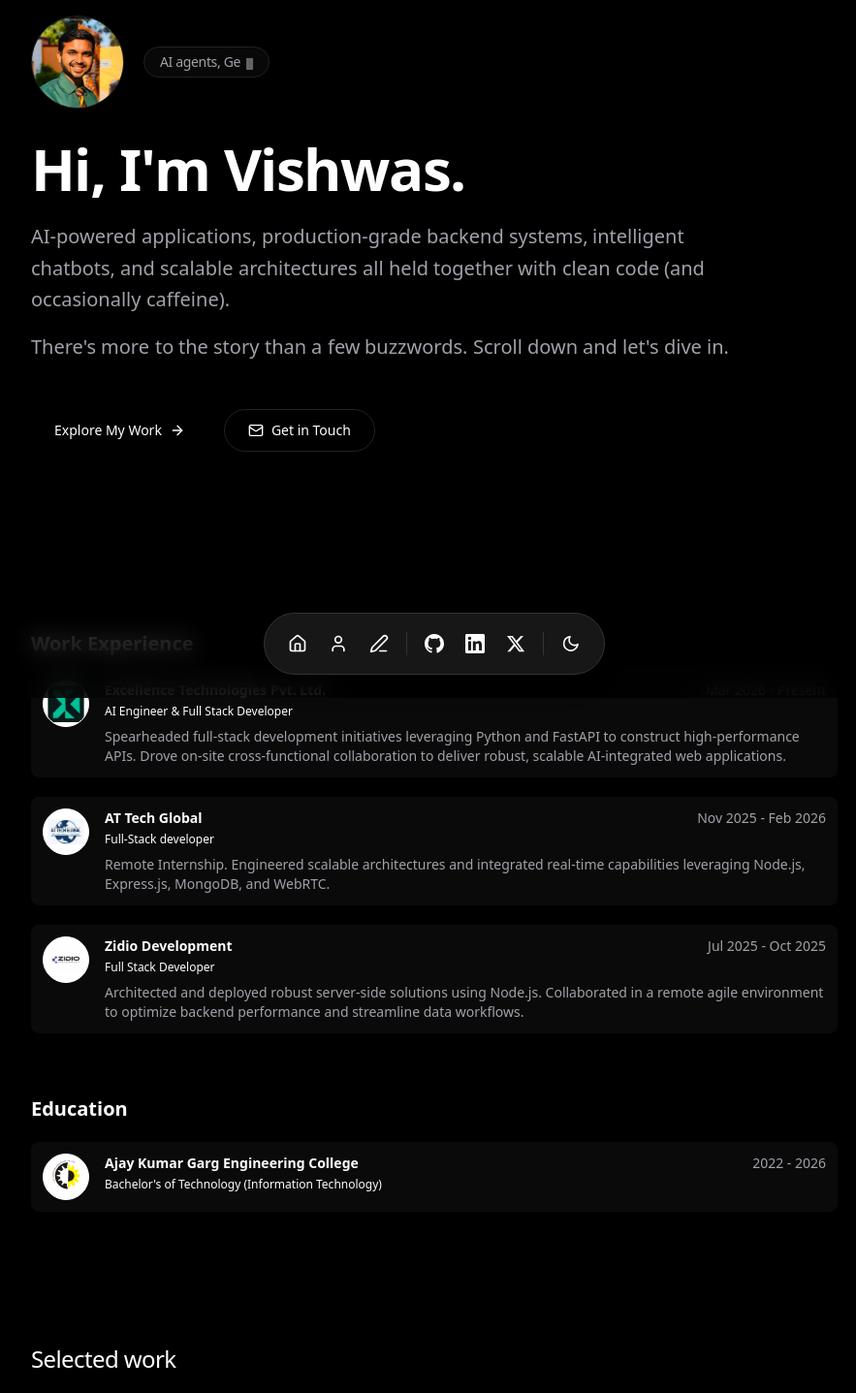
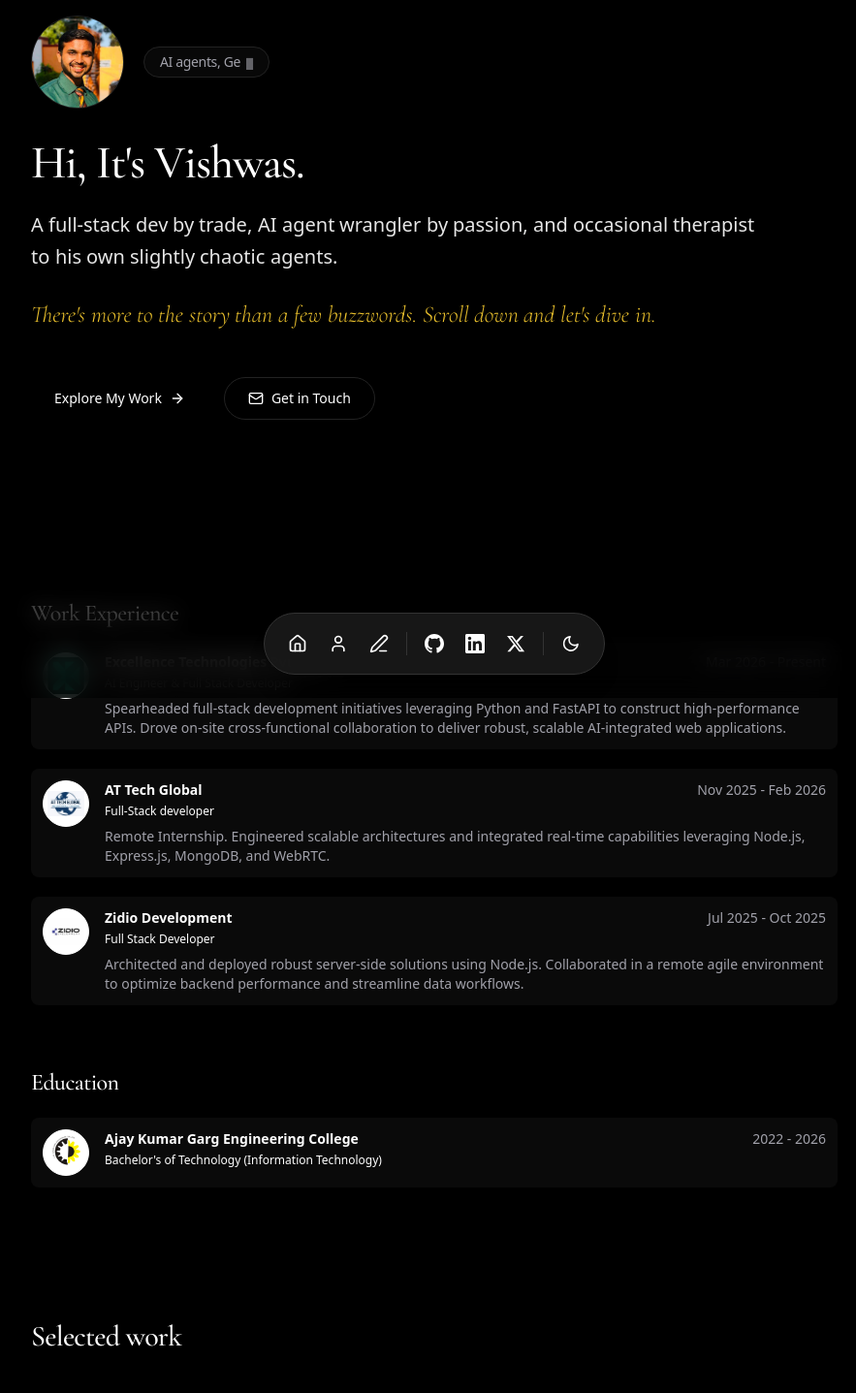
Before and after one commit to vishwas-11/vishwas-charan-portfolio, a Next.js app: page / in a window 1280 px wide. Shown: the part 80-1517 px from the top of the page at 97% size, without its empty margins (192-1075 px from the left). Built offline with nearby package versions, Linux system fonts and the light colour scheme; no server answers.

Commit message:
updated hero section and added about page

```diff
--- /dev/null
+++ b/src/app/about/page.tsx
@@ -0,0 +1,44 @@
+import SplitText from "@/components/ui/SplitText";
+import BlurText from "@/components/ui/BlurText";
+
+export const metadata = {
+  title: "About | Vishwas - Portfolio",
+  description: "Learn more about Vishwas, a full-stack developer and AI engineer.",
+};
+
+export default function AboutPage() {
+  return (
+    <div className="flex flex-col pb-20">
+      <section className="w-full max-w-4xl mx-auto px-4 py-32 md:px-8 space-y-10 relative min-h-[60vh]">
+        {/* Subtle ambient background glow */}
+        <div className="absolute top-20 left-10 -z-10 h-64 w-64 rounded-full bg-primary/5 blur-[100px] pointer-events-none" />
+
+        <div className="flex flex-col gap-8">
+          <SplitText
+            text="About Me"
+            className="font-heading text-4xl md:text-6xl font-medium tracking-tight text-foreground"
+            delay={50}
+            duration={0.8}
+            ease="power3.out"
+            splitType="chars"
+            from={{ opacity: 0, y: 30, rotationX: -90 }}
+            to={{ opacity: 1, y: 0, rotationX: 0 }}
+            threshold={0.1}
+            tag="h1"
+            textAlign="left"
+          />
+
+          <div className="flex flex-col gap-6 max-w-3xl mt-4">
+            <BlurText
+              text="I am a full-stack developer and AI engineer with a deep passion for building intelligent applications and robust backend systems. My work bridges the gap between complex engineering and elegant, user-centric design. Whether I'm wrangling sophisticated GenAI agents, architecting scalable infrastructure in Python and Node.js, or refining front-end experiences, my goal is always to write clean code that delivers real impact."
+              className="text-foreground/90 text-lg sm:text-xl leading-relaxed font-light"
+              delay={20}
+              animateBy="words"
+              direction="top"
+            />
+          </div>
+        </div>
+      </section>
+    </div>
+  );
+}
--- a/src/app/globals.css
+++ b/src/app/globals.css
@@ -1,8 +1,10 @@
+@import url('https://fonts.googleapis.com/css2?family=Cormorant+Garamond:ital,wght@0,300..700;1,300..700&display=swap');
 @import "tailwindcss";
 
 @custom-variant dark (&:where(.dark, .dark *));
 
-:root, .light {
+:root,
+.light {
   --background: #fafafa;
   --foreground: #09090b;
   --muted: #f4f4f5;
@@ -42,6 +44,7 @@
 
   --font-sans: var(--font-geist-sans);
   --font-mono: var(--font-geist-mono);
+  --font-heading: 'Cormorant Garamond', serif;
 }
 
 html {
@@ -79,6 +82,7 @@ body {
   position: relative;
   text-decoration: none;
 }
+
 .link-underline::after {
   content: '';
   position: absolute;
@@ -91,6 +95,7 @@ body {
   transform-origin: bottom right;
   transition: transform 0.25s ease-out;
 }
+
 .link-underline:hover::after {
   transform: scaleX(1);
   transform-origin: bottom left;
--- a/src/app/layout.tsx
+++ b/src/app/layout.tsx
@@ -2,7 +2,7 @@ import type { Metadata } from "next";
 import { Geist, Geist_Mono } from "next/font/google";
 import "./globals.css";
 import Header from "@/components/Header";
-import { CinematicFooter } from "@/components/ui/motion-footer";
+import { ConditionalFooter } from "@/components/ui/conditional-footer";
 import { SmoothScroll } from "@/components/ui/smooth-scroll";
 import { ThemeProvider } from "@/components/ThemeProvider";
 import { getGithubStats } from "@/lib/github";
@@ -42,7 +42,7 @@ export default async function RootLayout({
             <main className="flex-1 bg-background relative z-10 shadow-[0_20px_50px_rgba(0,0,0,0.5)]">
               {children}
             </main>
-            <CinematicFooter />
+            <ConditionalFooter />
             <div className="pointer-events-none fixed bottom-0 left-0 w-full h-48 bg-background/80 backdrop-blur-md [mask-image:linear-gradient(to_top,black_10%,transparent)] z-50" />
           </SmoothScroll>
         </ThemeProvider>
--- a/src/components/Header.tsx
+++ b/src/components/Header.tsx
@@ -68,7 +68,7 @@ export default function Header() {
         <DockIcon>
           <div className="group relative h-full w-full">
             <a href="https://www.linkedin.com/in/vishwas-charan/" target="_blank" rel="noopener noreferrer" className="flex h-full w-full items-center justify-center rounded-full text-foreground transition-colors">
-              <svg viewBox="0 0 24 24" fill="currentColor" xmlns="http://www.w3.org/2000/svg" className="h-5 w-5"><path d="M20.447 20.452h-3.554v-5.569c0-1.328-.027-3.037-1.852-3.037-1.853 0-2.136 1.445-2.136 2.939v5.667H9.351V9h3.414v1.561h.046c.477-.9 1.637-1.85 3.37-1.85 3.601 0 4.267 2.37 4.267 5.455v6.286zM5.337 7.433c-1.144 0-2.063-.926-2.063-2.065 0-1.138.92-2.063 2.063-2.063 1.14 0 2.064.925 2.064 2.063 0 1.139-.925 2.065-2.064 2.065zm1.782 13.019H3.555V9h3.564v11.452zM22.225 0H1.771C.792 0 0 .774 0 1.729v20.542C0 23.227.792 24 1.771 24h20.451C23.2 24 24 23.227 24 22.271V1.729C24 .774 23.2 0 22.222 0h.003z"/></svg>
+              <svg viewBox="0 0 24 24" fill="currentColor" xmlns="http://www.w3.org/2000/svg" className="h-5 w-5"><path d="M20.447 20.452h-3.554v-5.569c0-1.328-.027-3.037-1.852-3.037-1.853 0-2.136 1.445-2.136 2.939v5.667H9.351V9h3.414v1.561h.046c.477-.9 1.637-1.85 3.37-1.85 3.601 0 4.267 2.37 4.267 5.455v6.286zM5.337 7.433c-1.144 0-2.063-.926-2.063-2.065 0-1.138.92-2.063 2.063-2.063 1.14 0 2.064.925 2.064 2.063 0 1.139-.925 2.065-2.064 2.065zm1.782 13.019H3.555V9h3.564v11.452zM22.225 0H1.771C.792 0 0 .774 0 1.729v20.542C0 23.227.792 24 1.771 24h20.451C23.2 24 24 23.227 24 22.271V1.729C24 .774 23.2 0 22.222 0h.003z" /></svg>
             </a>
             <div className={tooltipClasses}>
               <div className={tooltipArrow} />
--- a/src/components/sections/About.tsx
+++ b/src/components/sections/About.tsx
@@ -6,7 +6,7 @@ export default function About() {
     <section className="w-full max-w-4xl mx-auto px-4 py-12 md:px-8 space-y-16">
       <div className="space-y-10 max-w-3xl">
         <Reveal delay={0.1}>
-          <h2 className="text-2xl font-medium tracking-tight">About</h2>
+          <h2 className="text-3xl font-heading font-medium tracking-tight">About</h2>
         </Reveal>
         <div className="text-muted-foreground space-y-8 text-lg">
           <Reveal delay={0.2}>
--- a/src/components/sections/Hero.tsx
+++ b/src/components/sections/Hero.tsx
@@ -48,8 +48,8 @@ export default function Hero() {
 
         <div className="flex flex-col gap-6 max-w-3xl">
           <SplitText
-            text="Hi, I'm Vishwas."
-            className="text-4xl tracking-tight md:text-5xl lg:text-6xl font-semibold text-foreground"
+            text="Hi, It's Vishwas."
+            className="font-heading text-4xl md:text-5xl font-medium tracking-tight text-foreground"
             delay={50}
             duration={0.8}
             ease="power3.out"
@@ -61,17 +61,17 @@ export default function Hero() {
             textAlign="left"
           />
 
-          <div className="flex flex-col gap-4">
+        <div className="flex flex-col gap-5 max-w-3xl">
           <BlurText
-              text="AI-powered applications, production-grade backend systems, intelligent chatbots, and scalable architectures all held together with clean code (and occasionally caffeine)."
-              className="text-muted-foreground text-lg sm:text-xl leading-relaxed"
+            text="A full-stack dev by trade, AI agent wrangler by passion, and occasional therapist to his own slightly chaotic agents."
+            className="text-foreground/90 text-lg sm:text-xl leading-relaxed font-light"
             delay={20}
             animateBy="words"
             direction="top"
           />
           <BlurText
             text="There's more to the story than a few buzzwords. Scroll down and let's dive in."
-              className="text-muted-foreground text-lg sm:text-xl leading-relaxed"
+            className="font-heading italic font-light text-xl sm:text-2xl text-amber-300/90 mt-2"
             delay={20}
             animateBy="words"
             direction="top"
--- a/src/components/sections/Resume.tsx
+++ b/src/components/sections/Resume.tsx
@@ -9,7 +9,7 @@ export default function Resume() {
       {/* Work Experience */}
       <div className="flex min-h-0 flex-col gap-y-3">
         <Reveal delay={0.1}>
-          <h2 className="text-xl font-bold">Work Experience</h2>
+          <h2 className="text-2xl font-heading font-medium tracking-tight">Work Experience</h2>
         </Reveal>
 
         <Reveal delay={0.2}>
@@ -100,7 +100,7 @@ export default function Resume() {
       {/* Education */}
       <div className="flex min-h-0 flex-col gap-y-3">
         <Reveal delay={0.5}>
-          <h2 className="text-xl font-bold">Education</h2>
+          <h2 className="text-2xl font-heading font-medium tracking-tight">Education</h2>
         </Reveal>
 
         <Reveal delay={0.7}>
--- a/src/components/sections/SelectedWork.tsx
+++ b/src/components/sections/SelectedWork.tsx
@@ -45,7 +45,7 @@ export default function SelectedWork() {
   return (
     <section id="work" className="w-full max-w-4xl mx-auto px-4 py-12 md:px-8 space-y-10">
       <Reveal delay={0.1}>
-        <h2 className="text-2xl font-medium tracking-tight">Selected work</h2>
+        <h2 className="text-3xl font-heading font-medium tracking-tight">Selected work</h2>
       </Reveal>
 
       <ul className="grid gap-x-6 gap-y-12 md:grid-cols-2">
--- /dev/null
+++ b/src/components/ui/conditional-footer.tsx
@@ -0,0 +1,14 @@
+"use client";
+
+import { usePathname } from "next/navigation";
+import { CinematicFooter } from "./motion-footer";
+
+export function ConditionalFooter() {
+  const pathname = usePathname();
+
+  if (pathname !== "/") {
+    return null;
+  }
+
+  return <CinematicFooter />;
+}
```
Also changed, not shown: src/components/ui/motion-footer.tsx (line endings or trailing spaces). Lines whose indentation alone changed are shown as unchanged.
